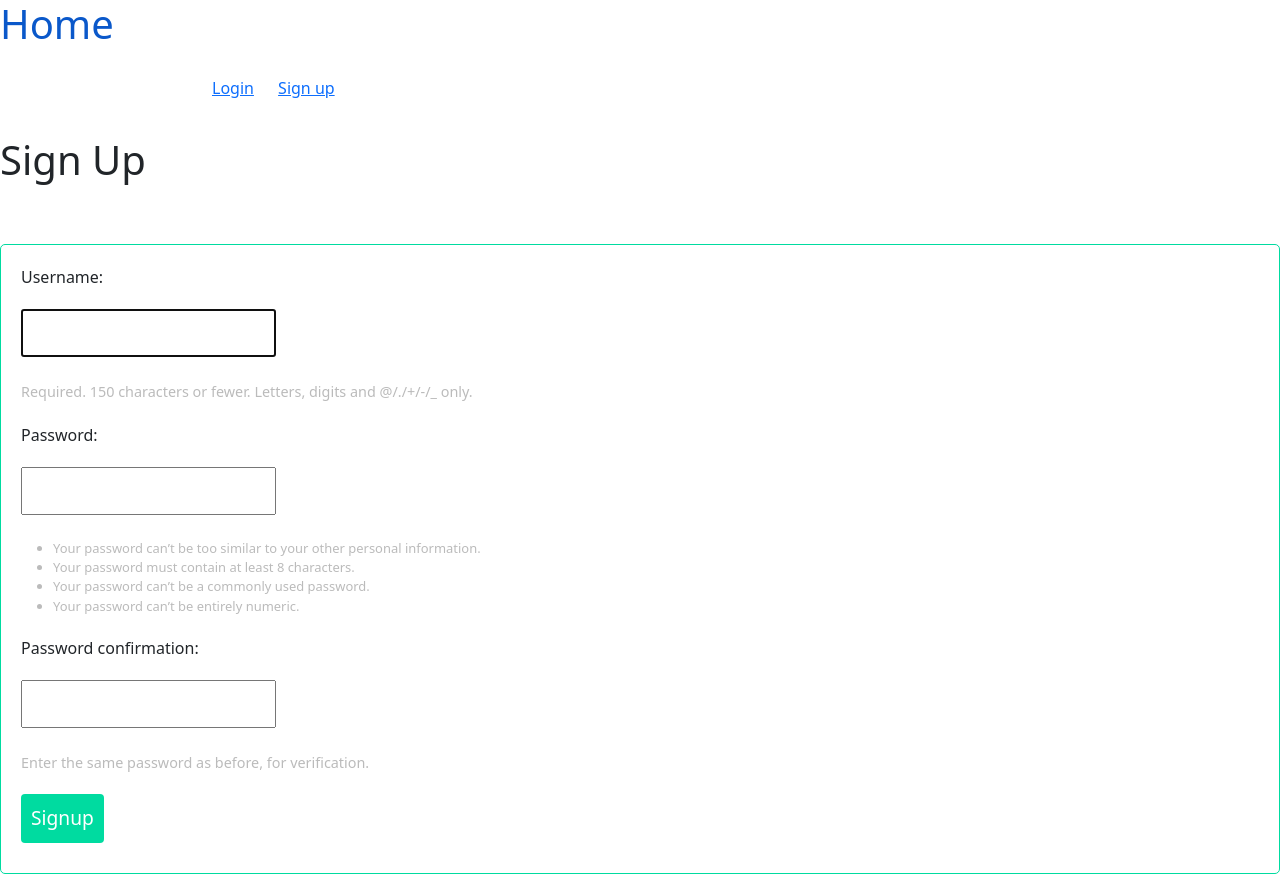
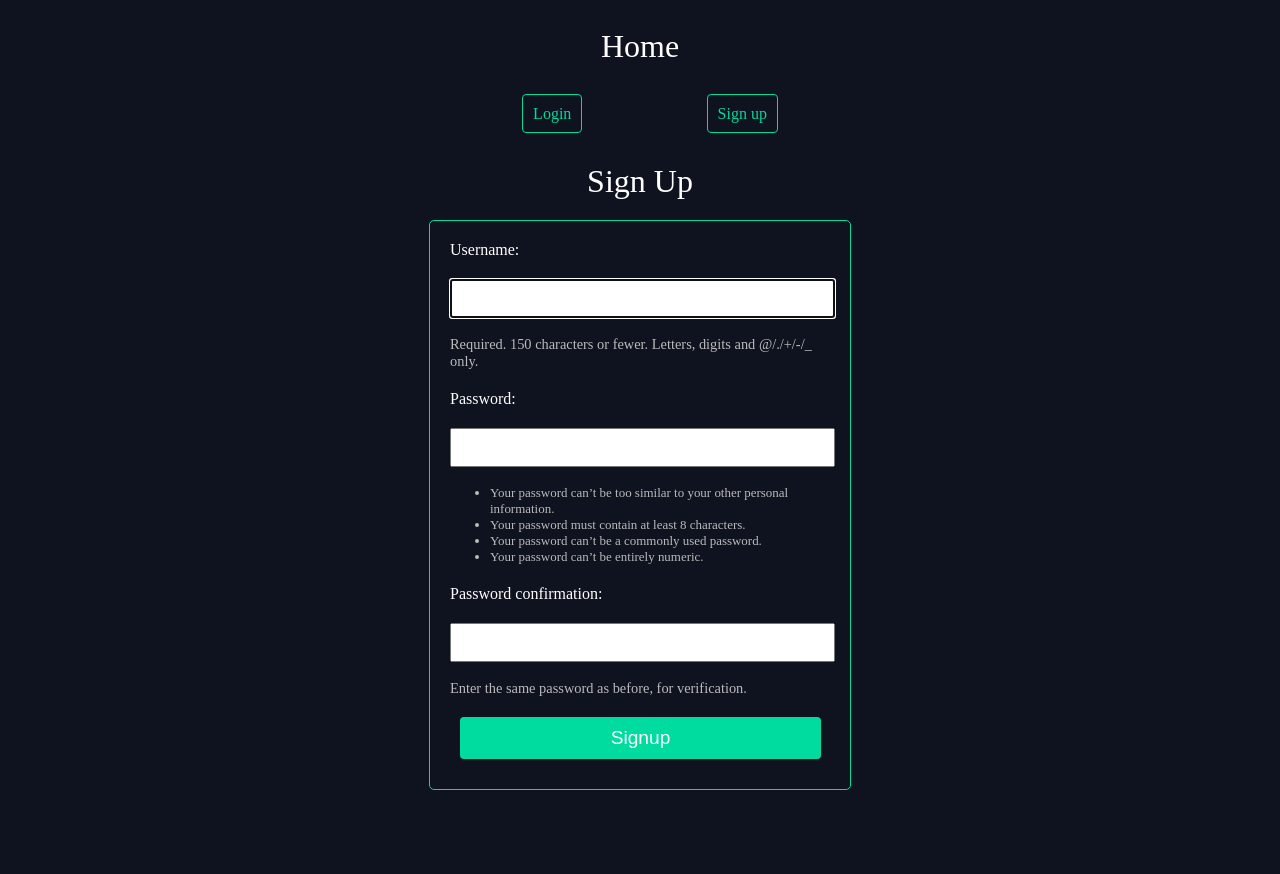
Before and after one commit to ObodoakorDavid/Blog-Project, a Django app: page /accounts/signup/ in a window 1280 px wide. After the commit the page ends 790 px from the top, so only its background shows below. Run offline with Django 4.2, Linux system fonts and the light colour scheme.

Commit message:
added more styles

```diff
--- a/Blog/accounts/templates/accounts/login.html
+++ b/Blog/accounts/templates/accounts/login.html
@@ -2,7 +2,7 @@
 
 {% extends 'base.html' %} {% block content %}
 
-<h1>Log In</h1>
+<h1 class="log-in">Log In</h1>
 <form action="" class="site-form" action="{% url 'accounts:login' %}" method="post">
   {% csrf_token %} {{ form }} {% if request.GET.next %}
   <input type="hidden" name="next" value="{{request.GET.next}}" />
--- a/Blog/accounts/templates/accounts/signup.html
+++ b/Blog/accounts/templates/accounts/signup.html
@@ -2,10 +2,9 @@
 
 {% extends 'base.html' %} {% block content %}
 
-<h1>Sign Up</h1>
+<h1 class="sign-up">Sign Up</h1>
 <form class="site-form" action="" action="/accounts/signup/" method="post">
-    {% csrf_token %}
-  {{ form }} <input type="submit" value="Signup" />
+  {% csrf_token %} {{ form }} <input type="submit" value="Signup" />
 </form>
 
 {% endblock %}
--- a/Blog/articles/templates/articles/article_list.html
+++ b/Blog/articles/templates/articles/article_list.html
@@ -1,7 +1,7 @@
 <!-- @format -->
 {% extends 'base.html' %} {% block content %}
 
-<h1>Article List</h1>
+<h1 class="article-list">Article List</h1>
 <div class="articles">
   {% for article in articles %}
 
--- a/Blog/static/cssFiles/style.css
+++ b/Blog/static/cssFiles/style.css
@@ -14,15 +14,14 @@ h5 {
   margin: 0;
 }
 
-a.highlight {
+header a {
   border: 1px solid #00dba0;
   padding: 10px;
   border-radius: 4px;
   color: #00dba0;
 }
 
-a,
-a:hover {
+a {
   color: #fff;
   text-decoration: none;
 }
@@ -59,6 +58,14 @@ nav button {
   cursor: pointer;
   border: 0;
   font-size: 1em;
+}
+
+.article-list,
+.sign-up,
+.log-in,
+.home {
+  text-align: center;
+  padding: 20px 0;
 }
 
 .articles {
@@ -114,6 +121,9 @@ nav button {
   border: 1px solid #00dba0;
   padding: 20px;
   border-radius: 5px;
+  /* width: 95%; */
+  max-width: 380px;
+  margin: 0 auto;
 }
 
 .site-form input,
@@ -121,11 +131,16 @@ nav button {
   display: block;
   margin: 20px 0 0 0;
   padding: 10px;
+  width: 95%;
+  max-width: 380px;
 }
 
-nav {
+nav ul {
   display: flex;
-  justify-content: start;
+  justify-content: space-around;
+  max-width: 380px;
+  margin: 0 auto;
+  padding: 0;
 }
 
 .helptext,
@@ -136,7 +151,7 @@ nav {
   display: block;
 }
 
-.errorlist li{
+.errorlist li {
   padding: 10px;
   list-style-type: none;
   border: 1px solid #ff5722;
@@ -148,12 +163,19 @@ nav {
   padding: 0;
 }
 
-.site-form input[type='submit']{
+.site-form input[type="submit"] {
   background: #00dba0;
   border: 0;
   color: #fff;
   font-size: 1.2em;
   border-radius: 4px;
   margin: 10px 0;
+  margin-left: 10px;
+  width: 95%;
+  max-width: 400px;
+}
 
+a:hover {
+  cursor: pointer;
+  color: #00dba0;
 }
--- a/Blog/templates/base.html
+++ b/Blog/templates/base.html
@@ -8,16 +8,9 @@
     <meta name="viewport" content="width=device-width, initial-scale=1.0" />
     <title>Blog</title>
     <link rel="stylesheet" href="{% static 'cssFiles/style.css' %}" />
-    <!-- CSS only -->
-    <link
-      href="https://cdn.jsdelivr.net/npm/bootstrap@5.2.2/dist/css/bootstrap.min.css"
-      rel="stylesheet"
-      integrity="sha384-Zenh87qX5JnK2Jl0vWa8Ck2rdkQ2Bzep5IDxbcnCeuOxjzrPF/et3URy9Bv1WTRi"
-      crossorigin="anonymous"
-    />
   </head>
   <body>
-    <h1><a href="{% url 'home' %}">Home</a></h1>
+    <h1 class="home"><a href="{% url 'home' %}">Home</a></h1>
     <header class="wrapper">
       <nav>
         <ul>
@@ -41,11 +34,5 @@
       </nav>
     </header>
     <div class="Wrapper">{% block content %} {% endblock %}</div>
-    <!-- JavaScript Bundle with Popper -->
-    <script
-      src="https://cdn.jsdelivr.net/npm/bootstrap@5.2.2/dist/js/bootstrap.bundle.min.js"
-      integrity="sha384-OERcA2EqjJCMA+/3y+gxIOqMEjwtxJY7qPCqsdltbNJuaOe923+mo//f6V8Qbsw3"
-      crossorigin="anonymous"
-    ></script>
   </body>
 </html>
```
Also changed, not shown: Blog/templates/home.html (deleted, +0 -7 lines).
